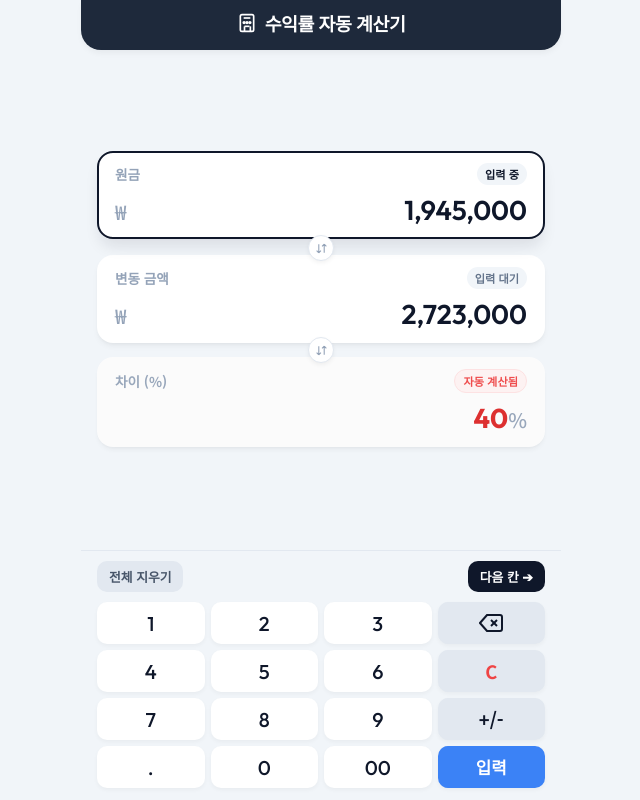
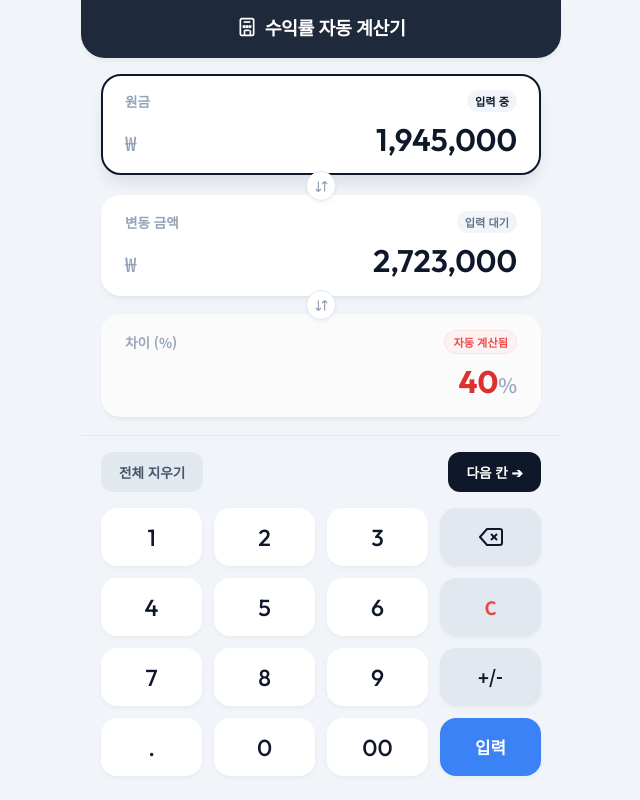
Before and after one commit to monguri2015/fin-calc, a plain HTML site: page index.html in a window 1280 px wide. Shown: the whole page, without its empty margins (319-959 px from the left). Drawn offline with Linux system fonts and the light colour scheme.

Commit message:
Add files via upload

```diff
--- a/style.css
+++ b/style.css
@@ -59,9 +59,9 @@ body {
 .app-header {
   background-color: var(--bg-header);
   color: #ffffff;
-  padding: 10px 16px 14px 16px;
-  border-bottom-left-radius: 20px;
-  border-bottom-right-radius: 20px;
+  padding: 14px 20px 18px 20px;
+  border-bottom-left-radius: 24px;
+  border-bottom-right-radius: 24px;
   box-shadow: 0 4px 6px -1px rgba(0, 0, 0, 0.05);
   z-index: 10;
 }
@@ -91,16 +91,16 @@ body {
   display: flex;
   flex-direction: column;
   justify-content: center;
-  padding: 8px 16px;
-  gap: 2px; /* 스왑 버튼이 겹치므로 타이트하게 조정 */
+  padding: 12px 20px;
+  gap: 4px; /* 스왑 버튼이 겹치므로 타이트하게 조정 */
   overflow-y: auto;
 }
 
 /* 입력/표시 카드 */
 .card {
   background-color: var(--bg-card);
-  border-radius: 16px;
-  padding: 10px 16px;
+  border-radius: 20px;
+  padding: 14px 22px;
   border: 2px solid transparent;
   box-shadow: 0 4px 6px -1px rgba(0, 0, 0, 0.05), 0 2px 4px -2px rgba(0, 0, 0, 0.05);
   transition: all 0.25s cubic-bezier(0.4, 0, 0.2, 1);
@@ -178,7 +178,7 @@ body {
   background: transparent;
   text-align: right;
   font-family: var(--font-numeric);
-  font-size: 1.7rem;
+  font-size: 1.95rem;
   font-weight: 600;
   color: var(--txt-main);
   padding: 0;
@@ -208,9 +208,9 @@ body {
   display: flex;
   align-items: center;
   justify-content: center;
-  width: 26px;
-  height: 26px;
-  margin: -8px auto; /* 음수 마진으로 위아래 카드 간격을 줄여 밀착시킵니다. */
+  width: 30px;
+  height: 30px;
+  margin: -10px auto; /* 음수 마진으로 위아래 카드 간격을 줄여 밀착시킵니다. */
   border-radius: 50%;
   background-color: var(--bg-card);
   border: 1px solid #e2e8f0;
@@ -227,18 +227,18 @@ body {
 }
 
 .swap-btn svg {
-  width: 13px;
-  height: 13px;
+  width: 15px;
+  height: 15px;
 }
 
 /* 하단 키패드 컨테이너 */
 .keypad-container {
   background-color: #f1f5f9;
   border-top: 1px solid #e2e8f0;
-  padding: 10px 16px 12px 16px;
+  padding: 16px 20px 24px 20px;
   display: flex;
   flex-direction: column;
-  gap: 10px;
+  gap: 16px;
 }
 
 /* 키패드 헤더 제어줄 */
@@ -252,10 +252,10 @@ body {
   border: none;
   outline: none;
   font-family: var(--font-sans);
-  font-size: 0.8rem;
+  font-size: 0.85rem;
   font-weight: 700;
-  border-radius: 10px;
-  padding: 6px 12px;
+  border-radius: 12px;
+  padding: 10px 18px;
   cursor: pointer;
   transition: all 0.2s ease;
 }
@@ -285,17 +285,17 @@ body {
 .keypad-grid {
   display: grid;
   grid-template-columns: repeat(4, 1fr);
-  gap: 6px;
+  gap: 12px;
 }
 
 .key-btn {
   border: none;
   outline: none;
-  height: 42px;
+  height: 58px; /* 빈 공간을 활용하여 숫자 버튼 키 크기 확장 */
   background-color: var(--bg-key);
-  border-radius: 10px;
+  border-radius: 16px;
   font-family: var(--font-numeric);
-  font-size: 1.25rem;
+  font-size: 1.45rem;
   font-weight: 500;
   color: var(--txt-main);
   box-shadow: 0 2px 4px rgba(0, 0, 0, 0.04);
```
